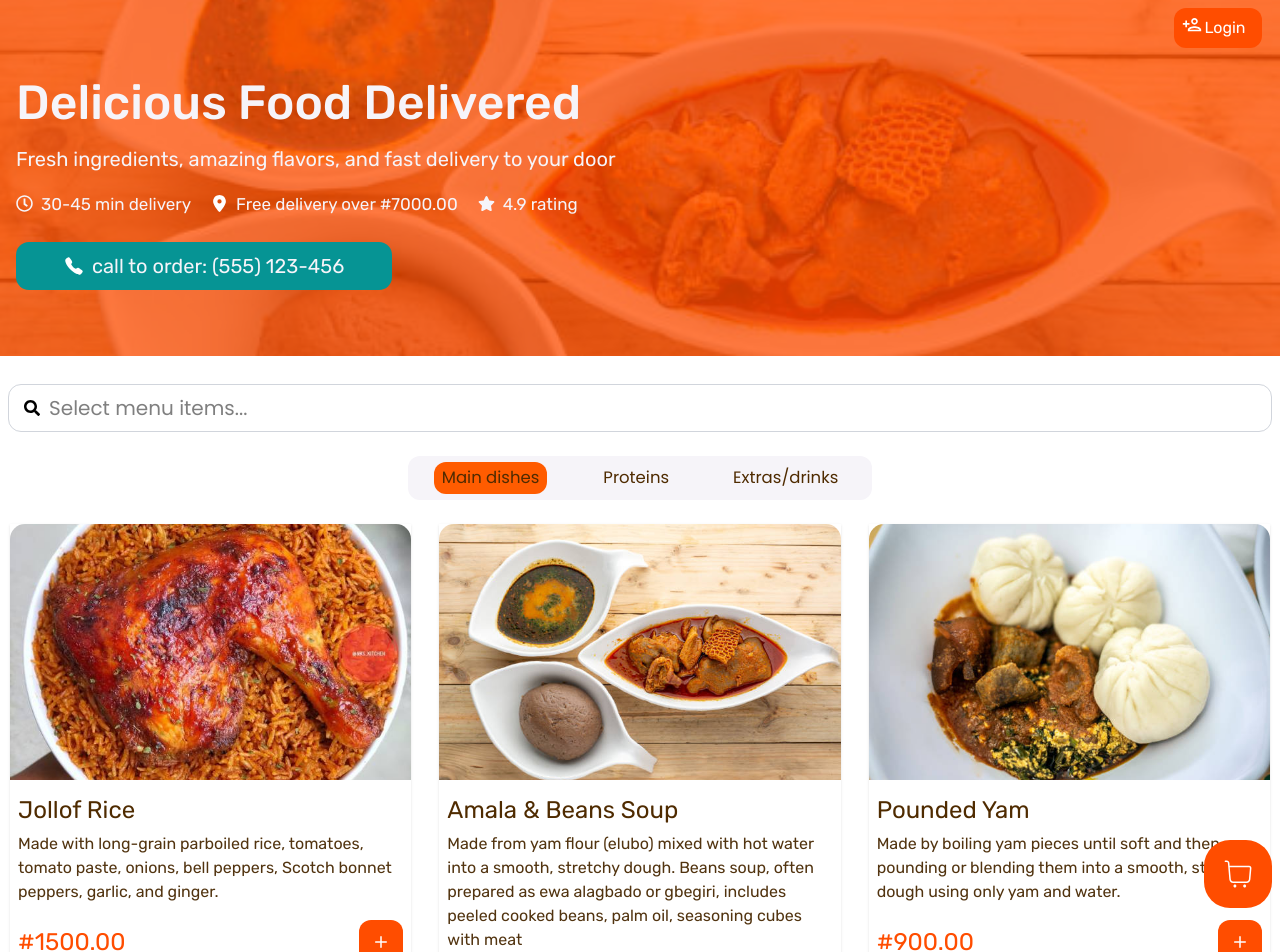
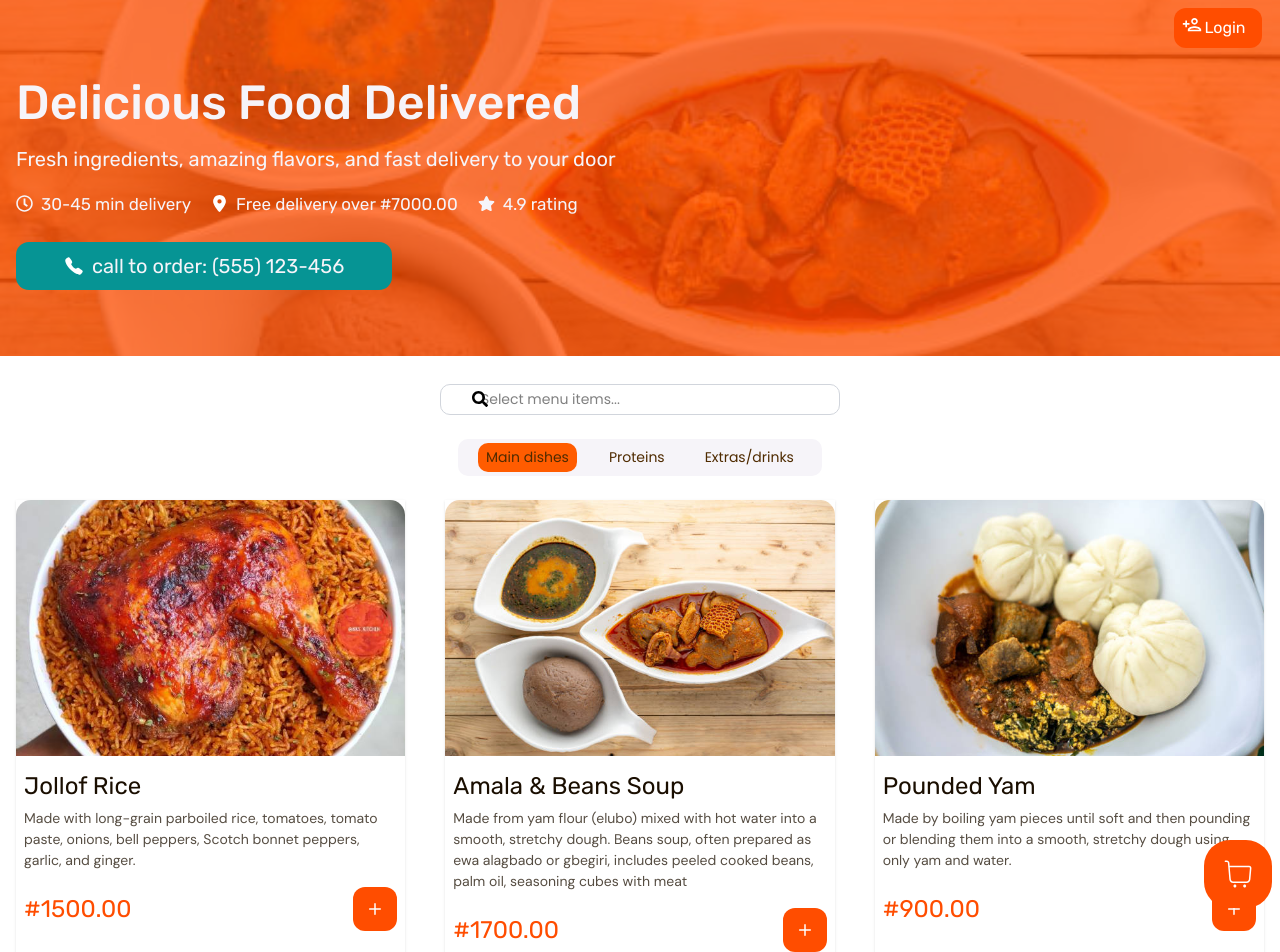
Before and after one commit to ola-ben/eatorder, a React (Vite) app: page / in a window 1280 px wide. Shown: the top 952 px of the page. Built offline with nearby package versions, Linux system fonts and the light colour scheme.

Commit message:
working on responsiveness

```diff
--- a/Loginsignup.jsx
+++ b/Loginsignup.jsx
@@ -10,15 +10,15 @@ export default function Loginsignup() {
 
   return (
     <section className="bg-[#f6f4f9] p-5 font-montserrat h-svh">
-      <div className=" md:mx-[100px] lg:mx-[400px] my-17">
-        <div className="flex gap-3">
-          <HiArrowSmallLeft onClick={() => navigate("/")} />
+      <div className=" md:mx-[100px] lg:mx-[450px] my-17">
+        <HiArrowSmallLeft onClick={() => navigate("/")} />
+        <div className="flex gap-3 lg:justify-center justify-center">
           <p className=" text-center text-xl mb-1.5 font-bold md:text-3xl lg:text-xl">
             Welcome to Delicious Food
           </p>
         </div>
 
-        <p className=" capitalize font-montserrat font-medium text-gray-500 text-center mb-9 md:text-xl lg:text-[16px]">
+        <p className=" capitalize font-montserrat font-medium text-gray-500 text-center mb-9 md:text-xl lg:text-[14px]">
           quick setup let's go
         </p>
         <div className=" flex space-x-3 bg-[#f6f4f9] text-[14.5px] rounded-[12px] justify-center mx-12 my-4.5  p-1.5">
@@ -54,7 +54,7 @@ export function Login() {
   return (
     <section>
       <div>
-        <div className="grid grid-cols-1 font-medium text-gray-700 text-[15px] md:text-xl lg:text-[17px]">
+        <div className="grid grid-cols-1 font-medium text-gray-700 text-[15px] md:text-xl lg:text-[13.5px]">
           <label htmlFor="Email">Email</label>
           <input
             type="text"
@@ -63,7 +63,7 @@ export function Login() {
             required
           />
         </div>
-        <div className="grid grid-cols-1 font-medium text-gray-700 text-[15px] md:text-xl lg:text-[17px]">
+        <div className="grid grid-cols-1 font-medium text-gray-700 text-[15px] md:text-xl lg:text-[13.5px]">
           <label htmlFor="Password ">Password </label>
           <input
             type="password"
@@ -73,10 +73,10 @@ export function Login() {
           />
         </div>
         <div className="flex justify-center relative">
-          <button className="bg-ph mt-8 w-full p-1.5 text-white rounded-[13px] md:text-xl lg:text-[17px]">
+          <button className="bg-ph mt-8 w-full p-1.5 text-white rounded-[10px] md:text-xl lg:text-[13.5px]">
             login
           </button>
-          <CiLogin className="  text-xl absolute top-2/3 transform -translate-y-1/3  mr-17 text-white" />
+          <CiLogin className="text-xl absolute top-2/3 transform -translate-y-1/3  mr-17 text-white" />
         </div>
         <p className=" text-[13px] text-center mt-1.5">
           demo: admin@restaurant.com/password
@@ -90,25 +90,25 @@ export function SignUp() {
   return (
     <section>
       <div className="">
-        <div className="grid grid-cols-1  font-medium text-gray-700 text-[15px] md:text-xl lg:text-[17px]">
+        <div className="grid grid-cols-1  font-medium text-gray-700 text-[15px] md:text-xl lg:text-[13.5px]">
           <label htmlFor="Email">Full Name</label>
           <input
             type="text"
             placeholder="Enter your full name"
-            className="w-full border border-gray-400  rounded-[10px] p-1.5 focus:border-ph focus:outline-none mb-7.5 lg:text-[17px]"
+            className="w-full border border-gray-400  rounded-[10px] p-1.5 focus:border-ph focus:outline-none mb-7.5 lg:text-[13.5px]"
             required
           />
         </div>
-        <div className="grid grid-cols-1  font-medium text-gray-700 text-[15px]  md:text-xl">
+        <div className="grid grid-cols-1  font-medium text-gray-700 text-[15px]  md:text-xl lg:text-[13.5px]">
           <label htmlFor="Email">Email</label>
           <input
             type="text"
             placeholder="Enter your email"
-            className="w-full bg-transparent border border-gray-400 rounded-[10px] p-1.5 focus:border-ph focus:outline-none mb-7.5 lg:text-[17px]"
+            className="w-full bg-transparent border border-gray-400 rounded-[10px] p-1.5 focus:border-ph focus:outline-none mb-7.5"
             required
           />
         </div>
-        <div className="grid grid-cols-1  font-medium text-gray-700 text-[15px]  md:text-xl lg:text-[17px]">
+        <div className="grid grid-cols-1  font-medium text-gray-700 text-[15px]  md:text-xl lg:text-[13.5px]">
           <label htmlFor="Password ">Password </label>
           <input
             type="password"
@@ -118,7 +118,7 @@ export function SignUp() {
           />
         </div>
         <div className="flex justify-center relative">
-          <button className="bg-ph my-8 w-full p-1.5  md:text-xl text-white rounded-[13px] font-medium lg:text-[17px]">
+          <button className="bg-ph my-8 w-full p-1.5  md:text-xl text-white rounded-[10px] font-medium lg:text-[13.5px]">
             SignUp
           </button>
           <MdOutlinePersonAdd className="text-xl absolute top-1/2 transform -translate-y-1/2  mr-23 text-white" />
--- a/Menu.jsx
+++ b/Menu.jsx
@@ -1,5 +1,5 @@
 import { useState } from "react";
-import { Pizza } from "./pizza";
+import { Pizza } from "./Pizza";
 import { FaSearch } from "react-icons/fa";
 
 const dishesData = [
@@ -119,21 +119,21 @@ export function Menu() {
   return (
     <section className=" mt-5 p-2">
       <div className="lg:justify-center">
-        <div className=" relative">
+        <div className=" relative lg:flex lg:justify-center">
           <input
             type="text"
             placeholder="Select menu items..."
-            className="border md:text-[20px] rounded-[13px] text-[14.5px] border-gray-300 focus:border-pc focus:outline-none relative w-[100%] p-2 pl-10"
+            className="border md:text-[20px] rounded-[10px] text-[14.5px] border-gray-300 focus:border-pc focus:outline-none relative w-[100%] p-2 pl-10 lg:w-100 lg:p-1 lg:text-[14px] lg:pl-10"
           />
-          <FaSearch className="absolute top-1/2 transform -translate-y-1/2 ml-4" />
+          <FaSearch className="absolute top-1/2 transform -translate-y-1/2 ml-4 lg:left-112" />
         </div>
 
-        <div className=" my-6 text-center space-x-2 bg-[#f6f4f9] text-[14.5px]  p-1.5 rounded-[12px] md:space-x-12 lg:mx-[400px]">
+        <div className=" my-6 text-center space-x-2 bg-[#f6f4f9] text-[14.5px] p-1.5 rounded-[10px] md:space-x-12 lg:mx-[450px] lg:p-1 lg:space-x-6">
           <button
             onClick={() => setItems("maindishes")}
             className={`${
               items === "maindishes" && "bg-pc"
-            } duration-300 md:text-[16.5px]  rounded-[12px]  py-1 px-2 text-[#4f2b00]`}
+            } duration-300 md:text-[16.5px] lg:text-[14px] rounded-[10px]  py-1 px-2 text-[#4f2b00]`}
           >
             Main dishes
           </button>
@@ -141,7 +141,7 @@ export function Menu() {
             onClick={() => setItems("proteins")}
             className={`${
               items === "proteins" && "bg-pc"
-            } duration-300 md:text-[16.5px]  rounded-[12px] py-1 px-2 text-[#4f2b00]`}
+            } duration-300 md:text-[16.5px] lg:text-[14px] rounded-[10px] py-1 px-2 text-[#4f2b00]`}
           >
             Proteins
           </button>
@@ -150,7 +150,7 @@ export function Menu() {
             onClick={() => setItems("extrasanddrinks")}
             className={`${
               items === "extrasanddrinks" && "bg-pc"
-            } duration-300 md:text-[16.5px]   rounded-[12px] py-1 px-2 text-[#4f2b00]`}
+            } duration-300 md:text-[16.5px] lg:text-[14px]  rounded-[12px] py-1 px-2 text-[#4f2b00]`}
           >
             Extras/drinks
           </button>
--- a/Pizza.jsx
+++ b/Pizza.jsx
@@ -29,7 +29,7 @@ export function Pizza({ name, ingredients, price, photoName }) {
   }
 
   return (
-    <div className="shadow-sm rounded-b-[10px] mx-0.5 overflow-hidden">
+    <div className="shadow-sm rounded-b-[10px] mx-0.5 overflow-hidden lg:mx-2">
       <img
         src={photoName}
         alt={name}
@@ -37,10 +37,10 @@ export function Pizza({ name, ingredients, price, photoName }) {
           "
       />
       <div className=" p-2">
-        <p className=" text-2xl my-1.5 font-rubik text-[#4f2b00] md:text-2xl">
+        <p className=" text-xl my-1.5 font-rubik text-[#1a0e00] md:text-2xl">
           {name}
         </p>
-        <p className="leading-[1.5] mb-4 text-[14.5px] font-rubik text-[#523410] md:text-[16px]">
+        <p className="leading-[1.5] mb-4 text-[15px] font-dmsans text-[#564d42] md:text-[16px] lg:text-[14px]">
           {ingredients}
         </p>
         <span className="flex items-center justify-between mb-2">
--- a/src/index.css
+++ b/src/index.css
@@ -1,3 +1,4 @@
+@import url("https://fonts.googleapis.com/css2?family=DM+Sans:ital,opsz,wght@0,9..40,100..1000;1,9..40,100..1000&family=Montserrat:ital,wght@0,100..900;1,100..900&family=Poppins:ital,wght@0,100;0,200;0,300;0,400;0,500;0,600;0,700;0,800;0,900;1,100;1,200;1,300;1,400;1,500;1,600;1,700;1,800;1,900&family=Rubik:ital,wght@0,300..900;1,300..900&display=swap");
 @import url("https://fonts.googleapis.com/css2?family=Poppins:ital,wght@0,100;0,200;0,300;0,400;0,500;0,600;0,700;0,800;0,900;1,100;1,200;1,300;1,400;1,500;1,600;1,700;1,800;1,900&display=swap");
 @import url("https://fonts.googleapis.com/css2?family=Montserrat:ital,wght@0,100..900;1,100..900&family=Poppins:ital,wght@0,100;0,200;0,300;0,400;0,500;0,600;0,700;0,800;0,900;1,100;1,200;1,300;1,400;1,500;1,600;1,700;1,800;1,900&display=swap");
 @import url("https://fonts.googleapis.com/css2?family=Montserrat:ital,wght@0,100..900;1,100..900&family=Poppins:ital,wght@0,100;0,200;0,300;0,400;0,500;0,600;0,700;0,800;0,900;1,100;1,200;1,300;1,400;1,500;1,600;1,700;1,800;1,900&family=Rubik:ital,wght@0,300..900;1,300..900&display=swap");
@@ -10,6 +11,7 @@
   --font-poppins: "Poppins", sans-serif;
   --font-montserrat: "Montserrat", sans-serif;
   --font-rubik: "Rubik", sans-serif;
+  --font-dmsans: "DM Sans", sans-serif;
 }
 * {
   /* @apply box-border m-0; */
```
